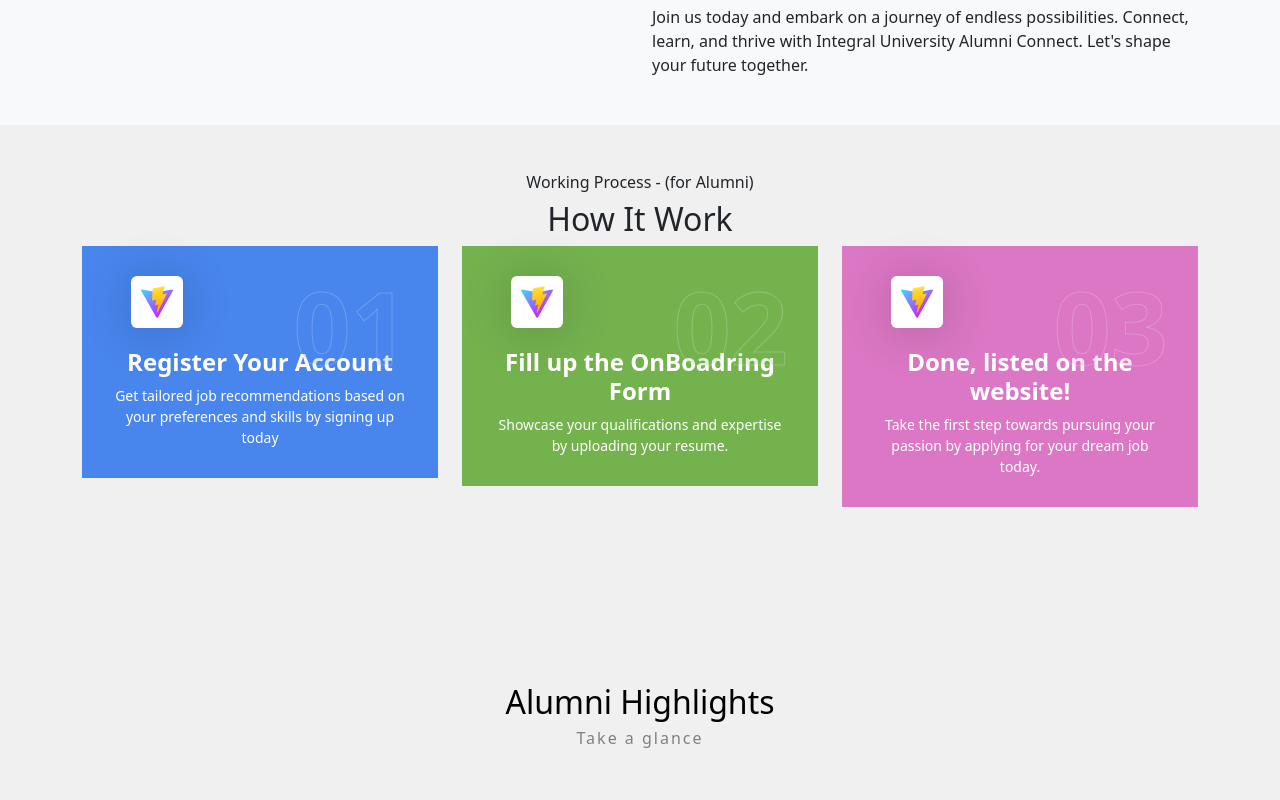
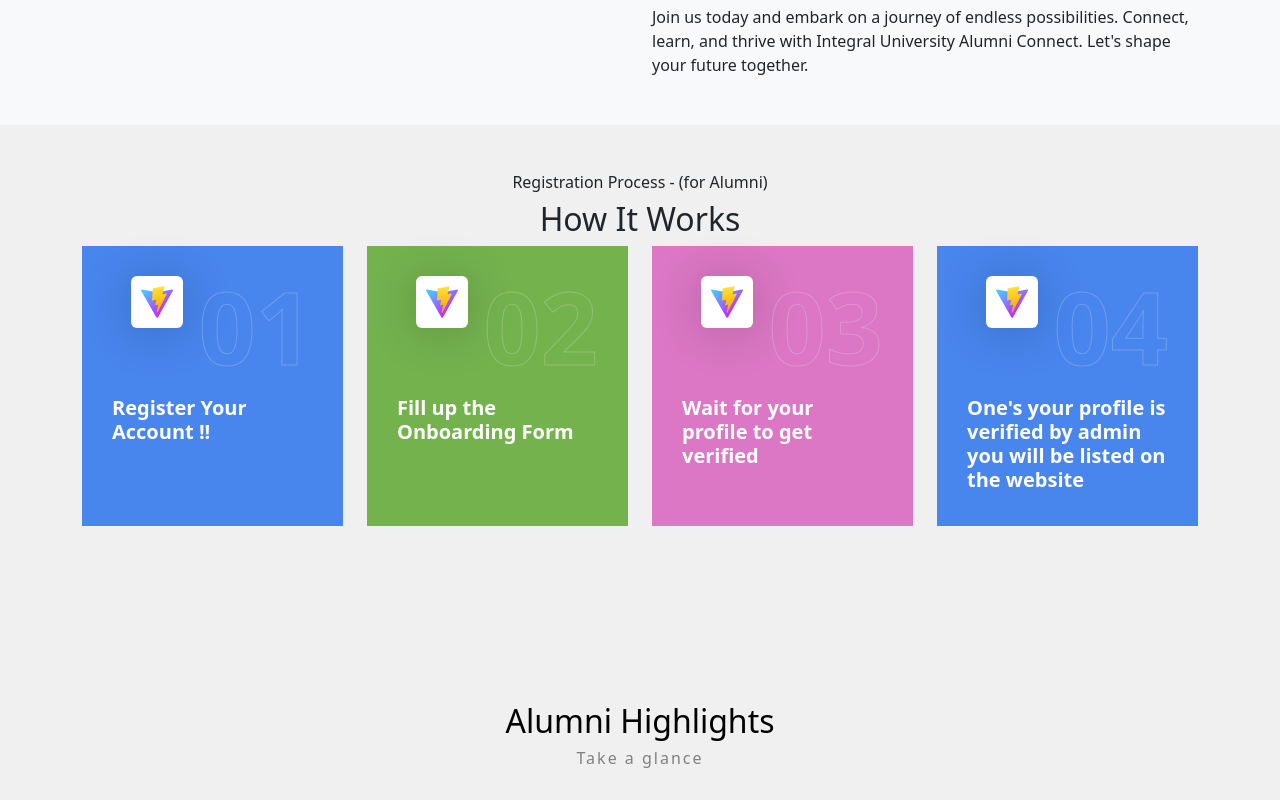
Before and after one commit to khubaibkm/alumniConnect, a React (Vite) app: page / in a window 1280 px wide. Shown: the part 1280-2080 px from the top of the page. Built offline with nearby package versions, Linux system fonts and the light colour scheme; no server answers; the database is empty.

Commit message:
design update

```diff
--- /dev/null
+++ b/src/components/HowTo.jsx
@@ -0,0 +1,151 @@
+import React from "react";
+
+const HowTo = () => {
+  return (
+    <div>
+      <section
+        className="content-inner overflow-hidden position-relative mb-5 py-5"
+        // style={{ minHeight: "100vh" }}
+      >
+        <div className="container">
+          <div className="section-head text-center">
+            <h6
+              className="text wow fadeInUp"
+              data-wow-delay="0.6s"
+              style={{
+                visibility: "visible",
+                animationDelay: "0.6s",
+                animationName: "fadeInUp",
+              }}
+            >
+              Registration Process - (for Alumni)
+            </h6>
+            <h2
+              className="title wow fadeInUp"
+              data-wow-delay="0.8s"
+              style={{
+                visibility: "visible",
+                animationDelay: "0.8s",
+                animationName: "fadeInUp",
+              }}
+            >
+              How It Works
+            </h2>
+          </div>
+          <div className="row justify-content-center">
+            <div className="col-lg-3 col-md-6 mb-3">
+              {/* Card 1 */}
+              <div
+                className="icon-bx-wraper style-1 bg-clr-sky wow bounceInLeft"
+                data-wow-delay="1.2s"
+                style={{
+                  visibility: "visible",
+                  animationDelay: "1.2s",
+                  animationName: "bounceInLeft",
+                }}
+              >
+                <div className="icon-media">
+                  <img src="/vite.svg" alt="image" className="rounded" />
+                </div>
+                <div className="icon-content mt-5" style={{ height: "100px" }}>
+                  {/* Set a fixed height for the content */}
+                  <h4
+                    className="title"
+                    style={{ textAlign: "left", fontSize: "20px" }}
+                  >
+                    Register Your Account !!{" "}
+                  </h4>
+                  <p className="text"></p>
+                </div>
+                <h3 className="count">01</h3>
+              </div>
+            </div>
+
+            <div className="col-lg-3 col-md-6 mb-3">
+              {/* Card 2 */}
+              <div
+                className="icon-bx-wraper style-1 bg-clr-green wow bounceInRight"
+                data-wow-delay="1.2s"
+                style={{
+                  visibility: "visible",
+                  animationDelay: "1.2s",
+                  animationName: "bounceInRight",
+                }}
+              >
+                <div className="icon-media">
+                  <img src="/vite.svg" alt="image" className="rounded" />
+                </div>
+                <div className="icon-content mt-5" style={{ height: "100px" }}>
+                  <h4
+                    className="title"
+                    style={{ textAlign: "left", fontSize: "20px" }}
+                  >
+                    Fill up the Onboarding Form
+                  </h4>
+                  <p className="text"></p>
+                </div>
+                <h3 className="count">02</h3>
+              </div>
+            </div>
+
+            <div className="col-lg-3 col-md-6 mb-3">
+              {/* Card 3 */}
+              <div
+                className="icon-bx-wraper style-1 bg-clr-pink wow bounceInUp"
+                data-wow-delay="1.0s"
+                style={{
+                  visibility: "visible",
+                  animationDelay: "1s",
+                  animationName: "bounceInUp",
+                }}
+              >
+                <div className="icon-media">
+                  <img src="/vite.svg" alt="image" className="rounded" />
+                </div>
+                <div className="icon-content mt-5" style={{ height: "100px" }}>
+                  <h4
+                    className="title"
+                    style={{ textAlign: "left", fontSize: "20px" }}
+                  >
+                    Wait for your profile to get verified
+                  </h4>
+                  <p className="text"></p>
+                </div>
+                <h3 className="count ">03</h3>
+              </div>
+            </div>
+
+            <div className="col-lg-3 col-md-6 mb-3">
+              <div
+                className="icon-bx-wraper style-1 bg-clr-sky wow  bounceInRight"
+                data-wow-delay="1.2s"
+                style={{
+                  visibility: "visible",
+                  animationDelay: "1.2s",
+                  animationName: "bounceInRight",
+                }}
+              >
+                <div className="icon-media">
+                  <img src="/vite.svg" alt="image" className="rounded" />
+                </div>
+                <div className="icon-content mt-5" style={{ height: "100px" }}>
+                  <h4
+                    className="title"
+                    style={{ textAlign: "left", fontSize: "20px" }}
+                  >
+                    One's your profile is verified by admin you will be listed
+                    on the website
+                  </h4>
+                  <p className="text"></p>
+                </div>
+                <h3 className="count ">04</h3>
+              </div>
+            </div>
+          </div>
+        </div>
+      </section>
+    </div>
+  );
+};
+
+export default HowTo;
--- a/src/components/Navbar.jsx
+++ b/src/components/Navbar.jsx
@@ -95,14 +95,14 @@ export const Navbar = () => {
                 </a>
               ) : (
                 <Link to="/signin" className="nav-link">
-                  SignIn
+                  Alumni Login
                 </Link>
               )}
             </li>
             <li className="nav-item">
               {isSignedIn ? null : (
                 <Link to="/signup" className="nav-link">
-                  SignUp
+                  Alumni Registration
                 </Link>
               )}
             </li>
--- a/src/pages/HomePage.jsx
+++ b/src/pages/HomePage.jsx
@@ -2,6 +2,7 @@ import React from "react";
 import { HomeBanner } from "../components/HomeBanner";
 import "../pages/HomePage.css";
 import Sliderr from "../components/Sliderr";
+import HowTo from "../components/HowTo";
 
 const HomePage = () => {
   return (
@@ -46,110 +47,8 @@ const HomePage = () => {
           </div>
         </div>
       </section>
-      <section
-        className="content-inner overflow-hidden position-relative mb-5 py-5 "
-        // style={{ minHeight: "100vh" }}
-      >
-        <div className="container ">
-          <div className="section-head text-center">
-            <h6
-              className="text wow fadeInUp"
-              data-wow-delay="0.6s"
-              style={{
-                visibility: "visible",
-                animationDelay: "0.6s",
-                animationName: "fadeInUp",
-              }}
-            >
-              Working Process - (for Alumni)
-            </h6>
-            <h2
-              className="title wow fadeInUp"
-              data-wow-delay="0.8s"
-              style={{
-                visibility: "visible",
-                animationDelay: "0.8s",
-                animationName: "fadeInUp",
-              }}
-            >
-              How It Work
-            </h2>
-          </div>
-          <div className="row justify-content-center">
-            <div className="col-lg-4 col-md-6 mb-3">
-              <div
-                className="icon-bx-wraper style-1 bg-clr-sky wow bounceInLeft"
-                data-wow-delay="1.2s"
-                style={{
-                  visibility: "visible",
-                  animationDelay: "1.2s",
-                  animationName: "bounceInLeft",
-                }}
-              >
-                <div className="icon-media">
-                  <img src="/vite.svg" alt="image" className="rounded" />
-                </div>
-                <div className="icon-content">
-                  <h4 className="title">Register Your Account</h4>
-                  <p className="text">
-                    Get tailored job recommendations based on your preferences
-                    and skills by signing up today
-                  </p>
-                </div>
-                <h3 className="count">01</h3>
-              </div>
-            </div>
-
-            <div className="col-lg-4 col-md-6 mb-3">
-              <div
-                className="icon-bx-wraper style-1 bg-clr-green wow bounceInRight"
-                data-wow-delay="1.2s"
-                style={{
-                  visibility: "visible",
-                  animationDelay: "1.2s",
-                  animationName: "bounceInRight",
-                }}
-              >
-                <div className="icon-media">
-                  <img src="/vite.svg" alt="image" className="rounded" />
-                </div>
-                <div className="icon-content">
-                  <h4 className="title">Fill up the OnBoadring Form</h4>
-                  <p className="text">
-                    Showcase your qualifications and expertise by uploading your
-                    resume.
-                  </p>
-                </div>
-                <h3 className="count">02</h3>
-              </div>
-            </div>
-            <div className="col-lg-4 col-md-6 mb-3">
-              <div
-                className="icon-bx-wraper style-1 bg-clr-pink wow bounceInUp"
-                data-wow-delay="1.0s"
-                style={{
-                  visibility: "visible",
-                  animationDelay: "1s",
-                  animationName: "bounceInUp",
-                }}
-              >
-                <div className="icon-media">
-                  <img src="/vite.svg" alt="image" className="rounded" />
-                </div>
-                <div className="icon-content ">
-                  <h4 className="title">Done, listed on the website!</h4>
-                  <p className="text">
-                    Take the first step towards pursuing your passion by
-                    applying for your dream job today.
-                  </p>
-                </div>
-                <h3 className="count">03</h3>
-              </div>
-            </div>
-          </div>
-        </div>
-      </section>
-      <Sliderr/>
+      <HowTo />
+      <Sliderr />
     </div>
   );
 };
--- a/src/pages/ProfileList.jsx
+++ b/src/pages/ProfileList.jsx
@@ -85,8 +85,8 @@ const ProfileList = () => {
   return (
     <div className="container mt-4 mb-5">
       <h1 className="text-center">Profile List</h1>
-      <div className="row mb-3">
-        <div className="col-md-4">
+      <div className="row mt-4 mb-2">
+        <div className="col-md-4 mb-2">
           <input
             type="text"
             className="form-control"
@@ -95,7 +95,7 @@ const ProfileList = () => {
             onChange={(e) => setSearchText(e.target.value)}
           />
         </div>
-        <div className="col-md-2">
+        <div className="col-md-2 mb-2">
           <select
             className="form-select"
             value={companyFilter}
@@ -111,7 +111,7 @@ const ProfileList = () => {
             ))}
           </select>
         </div>
-        <div className="col-md-2">
+        <div className="col-md-2 mb-2">
           <select
             className="form-select"
             value={graduationYearFilter}
@@ -127,7 +127,7 @@ const ProfileList = () => {
             ))}
           </select>
         </div>
-        <div className="col-md-4">
+        <div className="col-md-4 mb-2">
           <select
             className="form-select"
             value={majorFilter}
@@ -144,7 +144,10 @@ const ProfileList = () => {
           </select>
         </div>
       </div>
-      <div  style={{marginBottom:"4rem"}} className="row row-cols-1 row-cols-md-2 row-cols-xl-3">
+      <div
+        style={{ marginBottom: "4rem" }}
+        className="row row-cols-1 row-cols-md-2 row-cols-xl-3"
+      >
         {filteredProfiles.map((profile) => (
           <div key={profile.id} className="col mb-3">
             <div className="card h-100">
```
